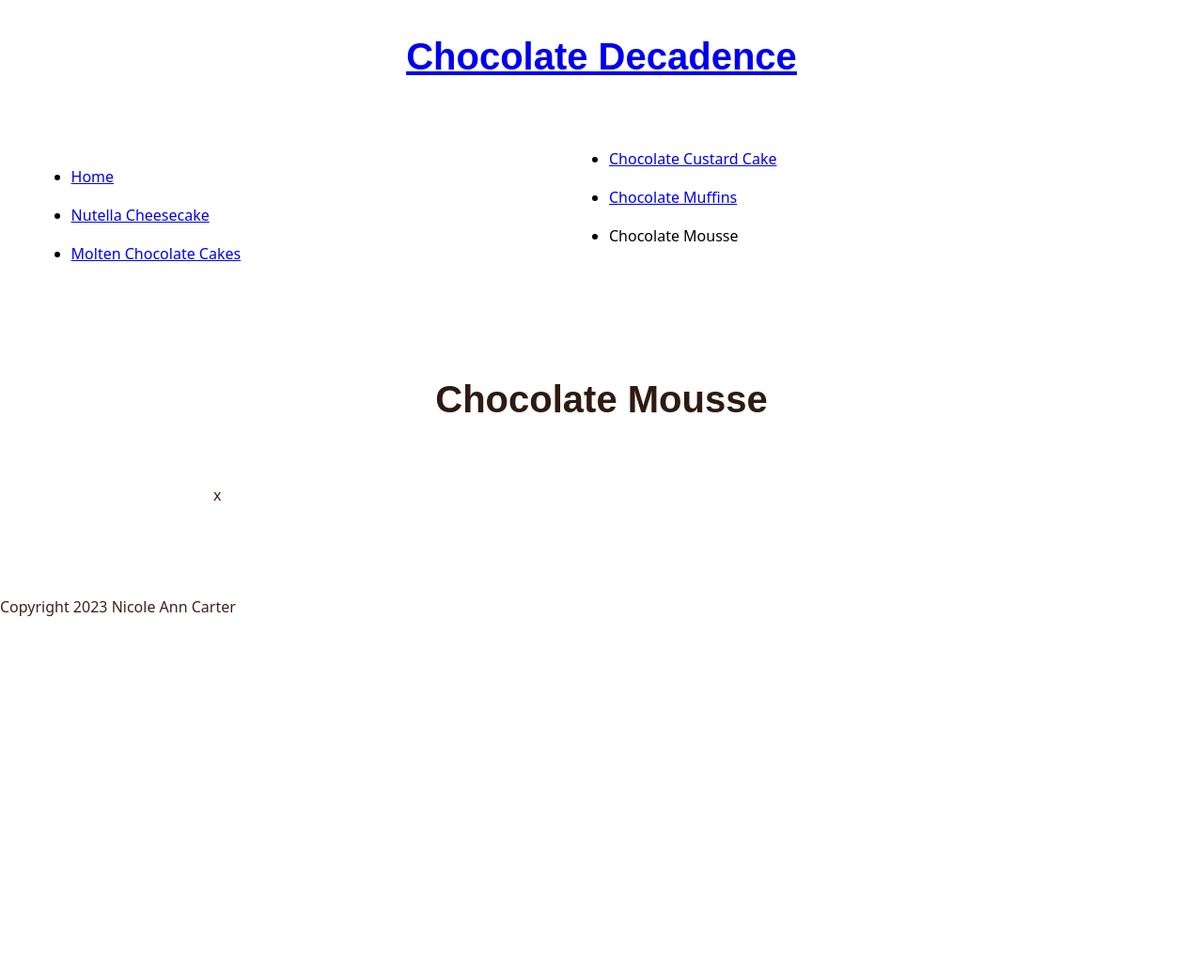
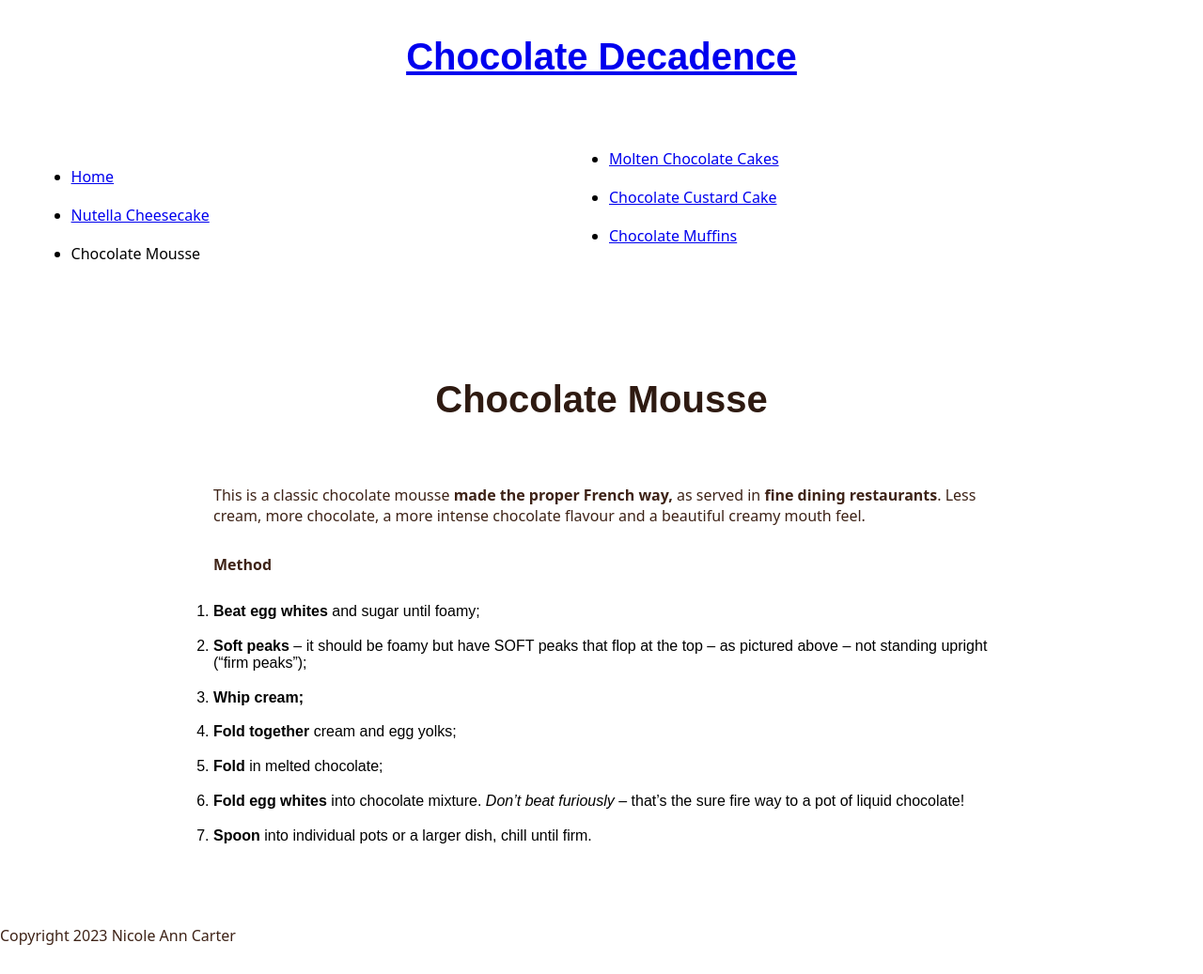
Before and after one commit to nicoleanncarter/recipes, a Jekyll site: the page built from _recipes/chocolate-hazelnut-truffles.md, in a window 1280 px wide. Shown: the whole page at 94% size. Built offline with Jekyll 4.4.1, drawn with Linux system fonts in a browser that asks for light colours; before the commit the page ends 900 px from its top, so only the background shows below that.

Commit message:
Update Recipe “chocolate-hazelnut-truffles”

```diff
--- a/_recipes/chocolate-hazelnut-truffles.md
+++ b/_recipes/chocolate-hazelnut-truffles.md
@@ -1,7 +1,19 @@
 ---
 title: Chocolate Mousse
 date: 2023-02-14T13:36:55.602Z
-order: 5
+order: 1
 layout: recipe
 ---
-x
+This is a classic chocolate mousse **made the proper French way,** as served in **fine dining restaurants**. Less cream, more chocolate, a more intense chocolate flavour and a beautiful creamy mouth feel.
+
+
+
+**M﻿ethod**
+
+1. **Beat egg whites** and sugar until foamy;
+2. **Soft peaks** – it should be foamy but have SOFT peaks that flop at the top – as pictured above – not standing upright (“firm peaks”);
+3. **Whip cream;**
+4. **Fold together** cream and egg yolks;
+5. **Fold** in melted chocolate;
+6. **Fold egg whites** into chocolate mixture. *Don’t beat furiously* – that’s the sure fire way to a pot of liquid chocolate!
+7. **Spoon** into individual pots or a larger dish, chill until firm.
```
